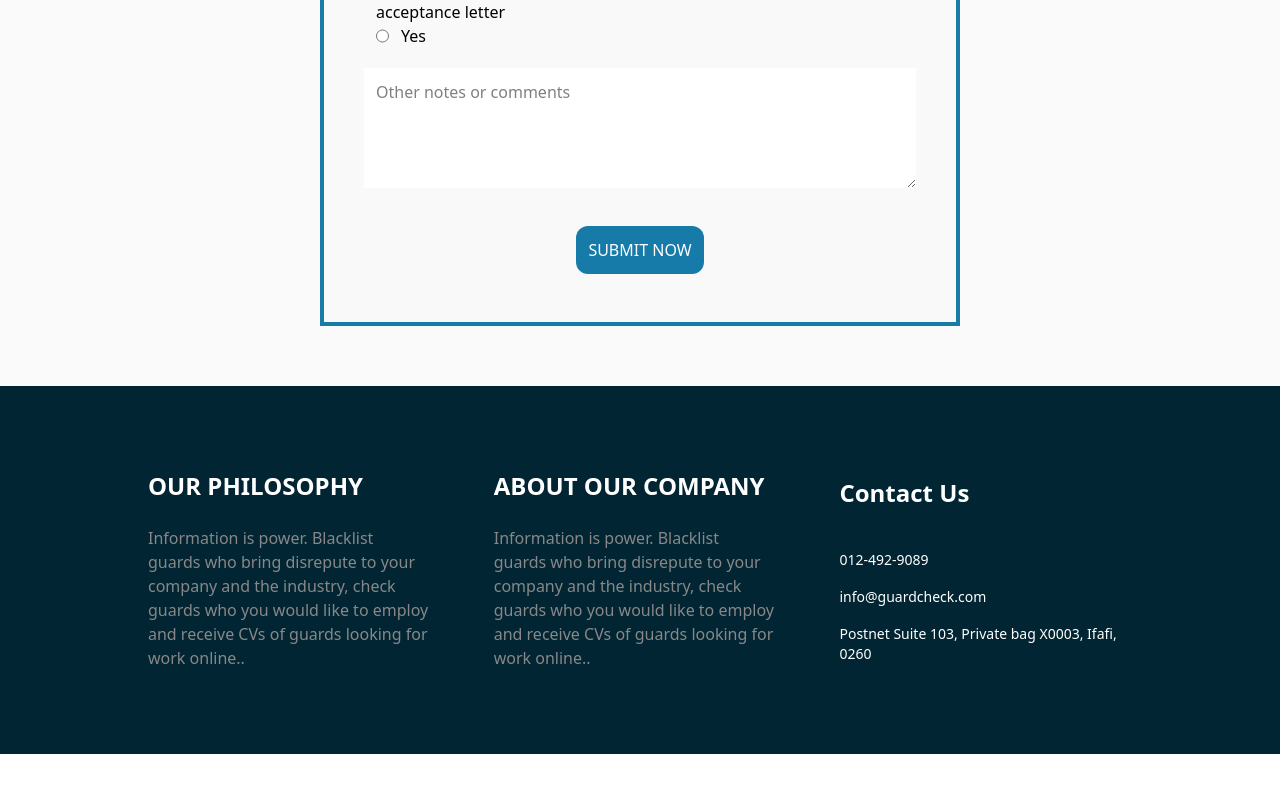
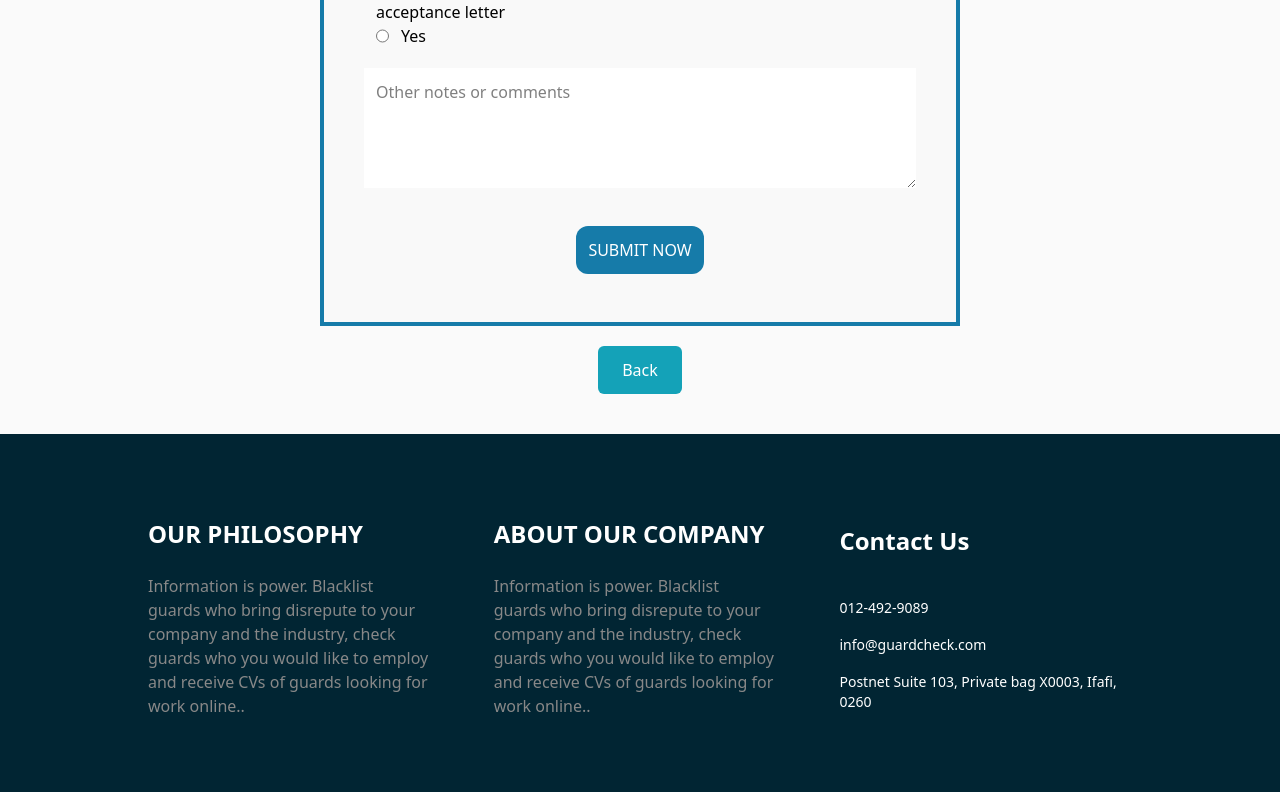
Before and after one commit to Bluntsheep/guardcheck, a Next.js app: page /blacklistguard in a window 1280 px wide. Shown: the part 665-1457 px from the top of the page. Before the commit the page ends 1419 px from the top, so only its background shows below. Built offline with nearby package versions, Linux system fonts and the light colour scheme.

Commit message:
Updated Button

```diff
--- a/app/blacklistguard/page.js
+++ b/app/blacklistguard/page.js
@@ -19,6 +19,10 @@ const BlackListGuard = () => {
 
   const [isSubmitting, setIsSubmitting] = useState(false);
   const [message, setMessage] = useState({ type: "", text: "" });
+
+  const handleBack = () => {
+    router.push("/payment");
+  };
 
   // Handle input changes
   const handleInputChange = (e) => {
@@ -282,6 +286,11 @@ const BlackListGuard = () => {
             </div>
           </form>
         </div>
+        <button
+          onClick={handleBack}
+          className="bg-[#14A2B8] rounded-md text-white font-normal p-3 px-6 hover:bg-[#0f8a9e] transition-colors">
+          Back
+        </button>
       </div>
 
       <Footer />
```
